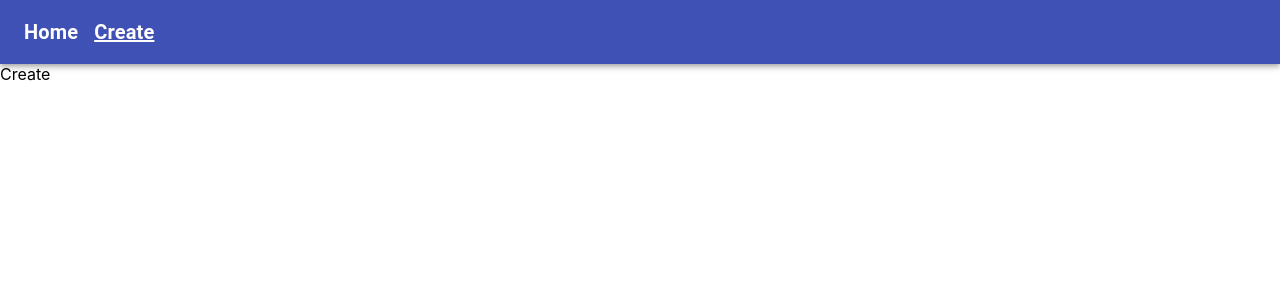
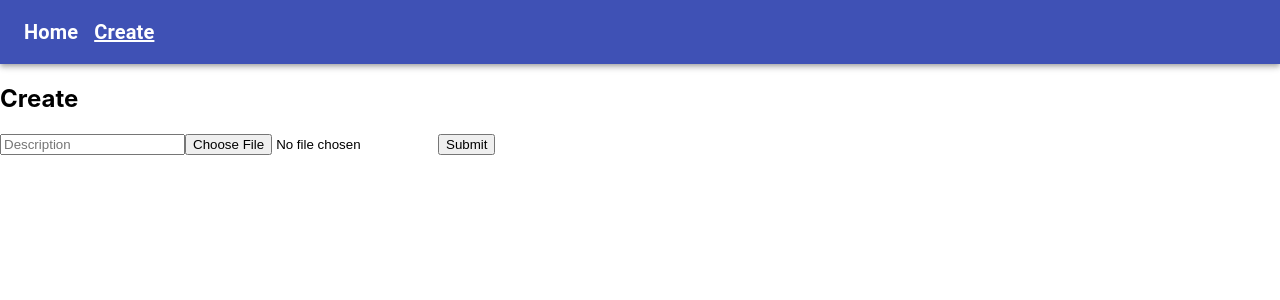
Before and after one commit to aeiberra/Strapi-with-React, a React (Create React App) app in the folder ig-frontend/: page /create in a window 1280 px wide. Shown: the top 300 px of the page. Built offline with nearby package versions, Linux system fonts and the light colour scheme.

Commit message:
Custom Controller to ensure likes are set to 0

```diff
--- a/ig-frontend/src/componets/Nav.js
+++ b/ig-frontend/src/componets/Nav.js
@@ -4,9 +4,6 @@ import { makeStyles } from '@material-ui/core/styles';
 import AppBar from '@material-ui/core/AppBar';
 import Toolbar from '@material-ui/core/Toolbar';
 import Typography from '@material-ui/core/Typography';
-import Button from '@material-ui/core/Button';
-import IconButton from '@material-ui/core/IconButton';
-import MenuIcon from '@material-ui/icons/Menu';
 
 const useStyles = makeStyles((theme) => ({
     title: {
--- a/ig-frontend/src/componets/Post.js
+++ b/ig-frontend/src/componets/Post.js
@@ -21,7 +21,7 @@ const API_URL = 'http://localhost:1337';
 
 const formatImageUrl = (url) => `${API_URL}${url}`;
 
-export default ({imageUrl, imageName, descriptions, likes, author}) => {
+export default ({imageUrl, imageName, description, likes, author}) => {
     const classes = useStyles();
 
     return (
@@ -35,7 +35,7 @@ export default ({imageUrl, imageName, descriptions, likes, author}) => {
                     />
                     <CardContent>
                         <Typography variant="body2" color="textSecondary" component="p">
-                            {descriptions}
+                            {description}
                         </Typography>
                     </CardContent>
                 </CardActionArea>
--- a/ig-frontend/src/pages/Create.js
+++ b/ig-frontend/src/pages/Create.js
@@ -1,7 +1,42 @@
-import React from 'react';
+import React, {useState} from 'react';
 
-export default () => (
-    <div className="Create">
-        Create
-    </div>
-)
+export default () => {
+
+    const [description, setDescription] = useState('');
+    const [file, setFile] = useState(null);
+
+    const handleSubmit = async (event) => {
+        event.preventDefault();
+
+        const formData = new FormData();
+        formData.append('data', JSON.stringify({description}));
+        formData.append('files.image', file);
+
+        const response = await fetch('http://localhost:1337/posts', {
+            method: 'POST',
+            body: formData,
+        });
+
+        const data = await response.json();
+        console.log(data);
+    };
+    return (
+        <div className="Create">
+            <h2>Create</h2>
+
+            <form onSubmit={handleSubmit}>
+                <input
+                    placeholder="Description"
+                    value={description}
+                    onChange={(event) => setDescription(event.target.value)}
+                />
+                <input
+                    type="file"
+                    placeholder="Add Image"
+                    onChange={(event) => setFile(event.target.files[0])}
+                />
+                <button>Submit</button>
+            </form>
+        </div>
+    )
+}
--- a/ig-frontend/src/pages/Home.js
+++ b/ig-frontend/src/pages/Home.js
@@ -20,7 +20,7 @@ export default () => {
             {posts.map(post => (
                 <Post
                     likes={post.likes}
-                    descriptions={post.descriptions}
+                    description={post.description}
                     imageUrl={post.image && post.image.url}
                     imageName={post.image && post.image.name}
                     author={post.author && post.author.username}
```
Also changed, not shown: 2 other files (tests, documents, lock files or other folders).
